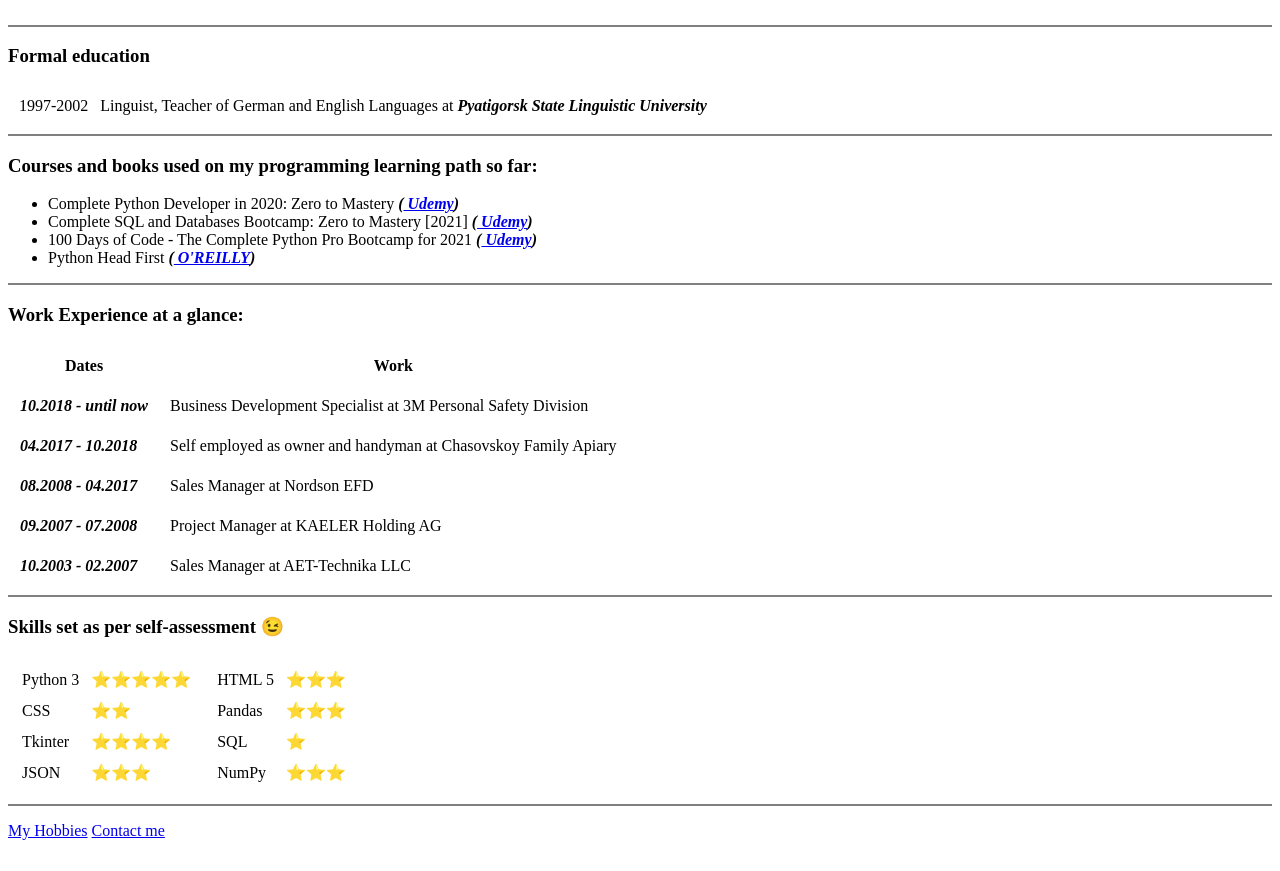
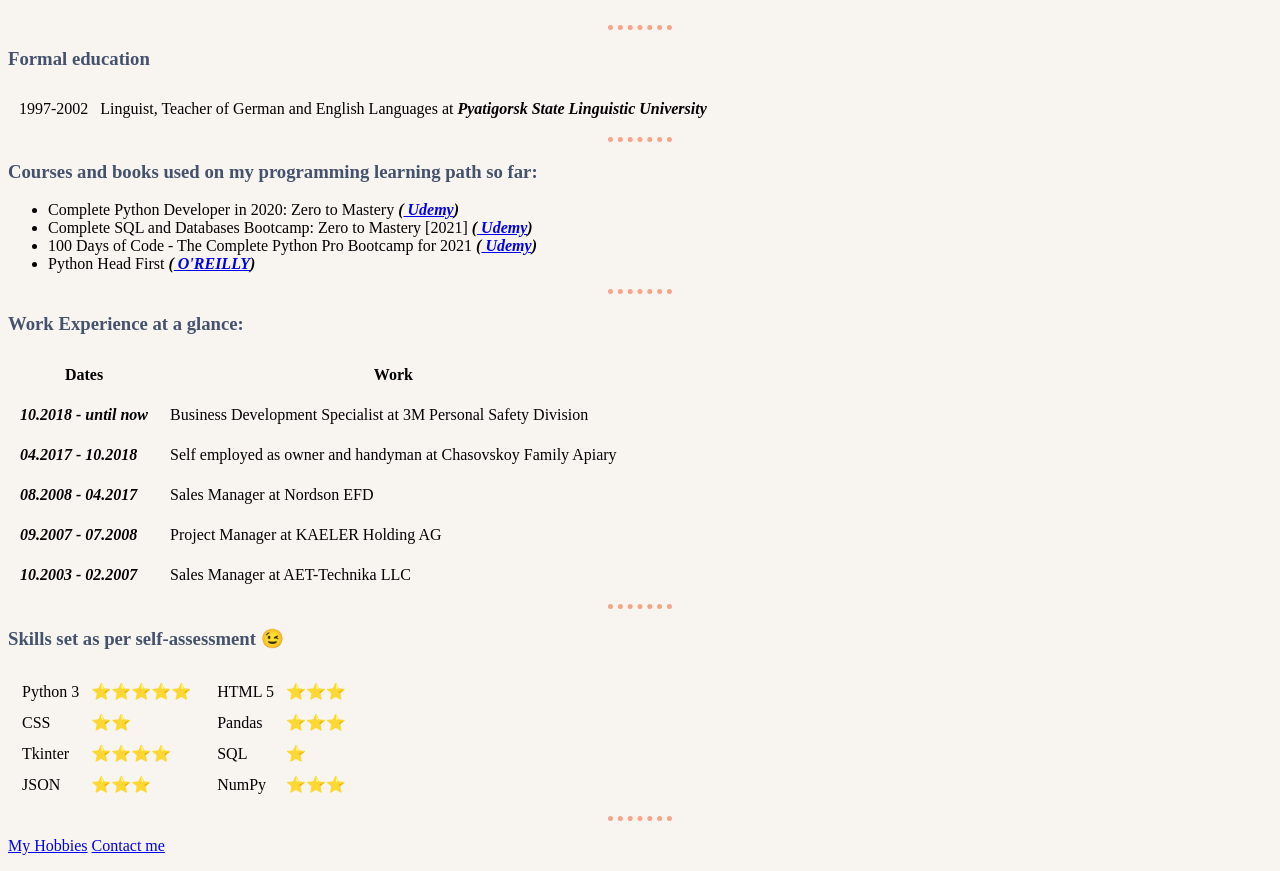
Before and after one commit to Iskanderrus/web-cv, a plain HTML site: page index.html in a window 1280 px wide. Shown: the part 292-1163 px from the top of the page. Drawn offline with Linux system fonts and the light colour scheme.

Commit message:
External css added

```diff
--- /dev/null
+++ b/css/styles.css
@@ -0,0 +1,20 @@
+body
+            {
+            background-color:#F8F5F1;
+            }
+h1
+            {
+            color:#0A043C;
+            }
+h3
+            {
+            color:#45526C;
+            }
+hr
+            {
+            border-style: none;
+            width: 5%;
+            border-style: dotted none none none;
+            border-width: 5px;
+            color: #F8A488;
+            }
--- a/index.html
+++ b/index.html
@@ -3,6 +3,8 @@
 <head>
     <meta charset="UTF-8">
     <title>☭ Alexander's Personal Site</title>
+    <link rel="stylesheet" href="css/styles.css">
+
 </head>
 
 <body>
@@ -37,7 +39,7 @@
     </tr>
 </table>
 
-<hr size="2" noshade>
+<hr>
 <h3>Formal education</h3>
 <table cellspacing="10">
     <tr>
@@ -45,7 +47,7 @@
         <td>Linguist, Teacher of German and English Languages at <em><strong>Pyatigorsk State Linguistic University</strong></em></td>
     </tr>
 </table>
-<hr size="2" noshade>
+<hr>
 <h3>
     Courses and books used on my programming learning path so far:
 </h3>
@@ -62,7 +64,7 @@
     <li>Python Head First <strong><em>(<a href="https://en.wikipedia.org/wiki/O%27Reilly_Media">
         O'REILLY</a>)</em></strong></li>
 </ul>
-<hr size="2" noshade>
+<hr>
 <h3>Work Experience at a glance:</h3>
 <table cellpadding="10">
 
@@ -94,7 +96,7 @@
     </tr>
     </tbody>
 </table>
-<hr size="2" noshade>
+<hr>
 <h3>Skills set as per self-assessment 😉</h3>
 <table>
     <tr>
@@ -141,9 +143,10 @@
     </tr>
 </table>
 
-<hr size="2" noshade>
+<hr>
 <p><a href="hobbies.html">My Hobbies</a>
     <a href="contacts.html">Contact me</a></p>
+
 </body>
 
 </html>
```
Also changed, not shown: contacts.html (+3 -10 lines), hobbies.html (+1 -0 lines).
